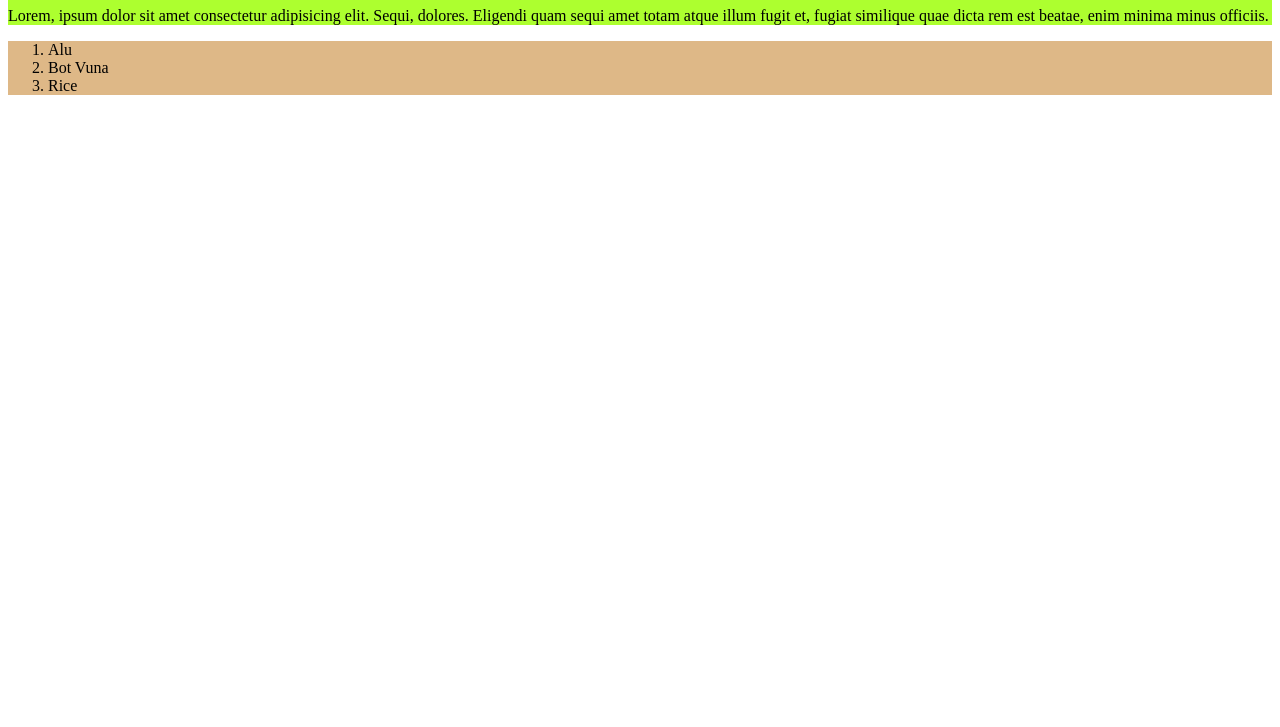
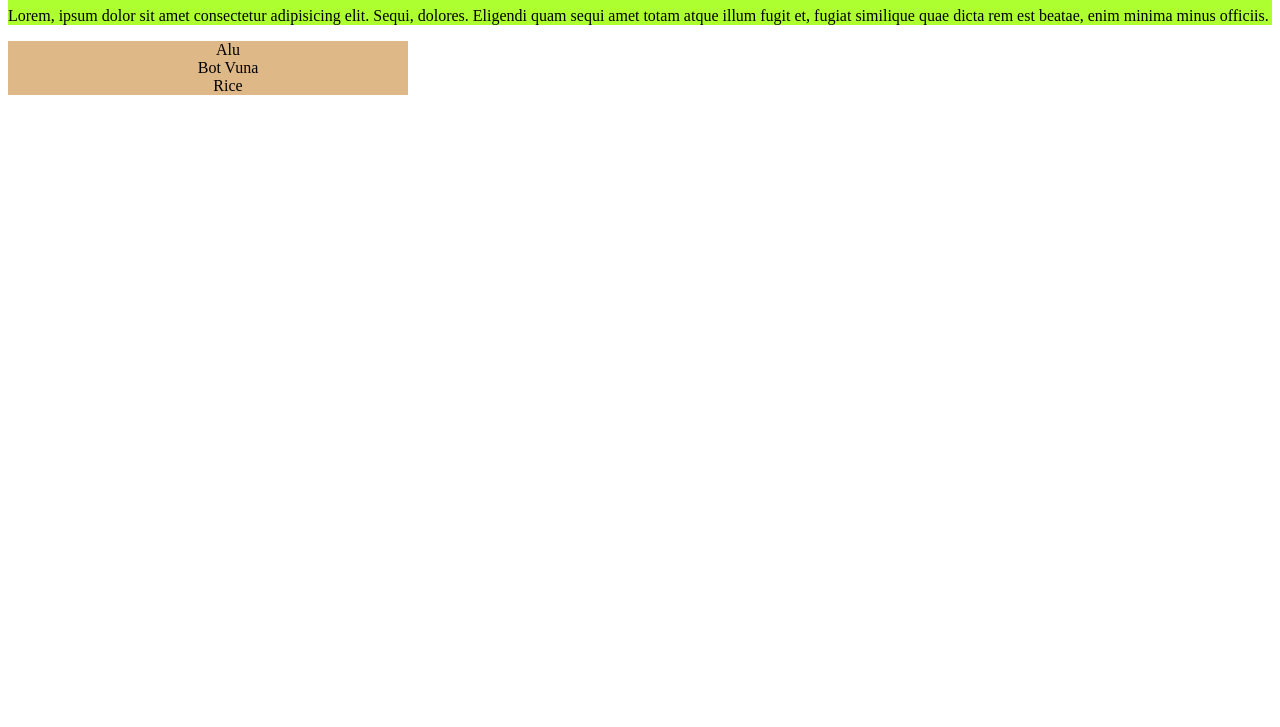
Before and after one commit to ohidursohag/My-first-project, a plain HTML site: page index.html in a window 1280 px wide. Shown: the part 73-800 px from the top of the page. Drawn offline with Linux system fonts and the light colour scheme.

Commit message:
2nd  Commit

```diff
--- a/styles.css
+++ b/styles.css
@@ -4,4 +4,10 @@ div {
 }
 .list {
    background-color: burlywood;
+   width: 400px;
+
 }
+li {
+   list-style: none;
+   text-align: center;
+}
```
